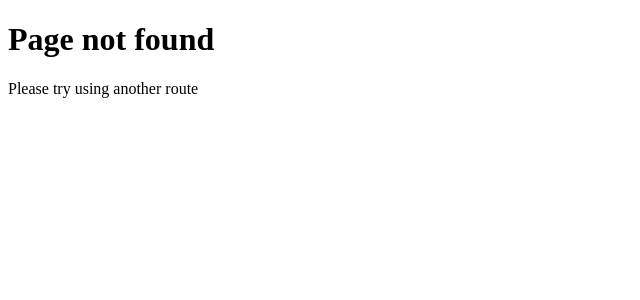
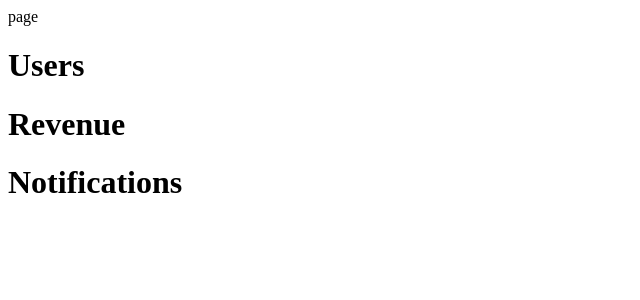
Before and after one commit to AaronBiswas/next-js-practice, a Next.js app: page /complex-dashboard in a window 1280 px wide. Before the commit this address had no page. Shown: the top 300 px of the page, without its empty margins (0-640 px from the left). Built offline with nearby package versions, Linux system fonts and the light colour scheme.

Commit message:
parallel routes done

```diff
--- /dev/null
+++ b/src/app/complex-dashboard/@notifications/page.tsx
@@ -0,0 +1,9 @@
+import React from "react";
+
+export default function Page() {
+  return (
+    <div>
+      <h1>Notifications</h1>
+    </div>
+  );
+}
--- /dev/null
+++ b/src/app/complex-dashboard/@revenue/page.tsx
@@ -0,0 +1,11 @@
+import React from 'react'
+
+export default function Page() {
+  return (
+    <div>
+        <h1>
+            Revenue
+        </h1>
+    </div>
+  )
+}
--- /dev/null
+++ b/src/app/complex-dashboard/@users/page.tsx
@@ -0,0 +1,9 @@
+import React from 'react'
+
+export default function Page() {
+  return (
+    <div>
+        <h1>Users</h1>
+    </div>
+  )
+}
--- /dev/null
+++ b/src/app/complex-dashboard/layout.tsx
@@ -0,0 +1,23 @@
+export default function Layout({
+  children,
+  users,
+  revenue,
+  notifications,
+}: {
+  children: React.ReactNode;
+  users: React.ReactNode;
+  revenue: React.ReactNode;
+  notifications: React.ReactNode;
+}) {
+  return (
+    <div>
+      <div>{children}</div>
+
+      <div className="flex items-center justify-between">
+        {users}
+        {revenue}
+        {notifications}
+      </div>
+    </div>
+  );
+}
--- /dev/null
+++ b/src/app/complex-dashboard/page.tsx
@@ -0,0 +1,7 @@
+import React from 'react'
+
+export default function Page() {
+  return (
+    <div>page</div>
+  )
+}
```
